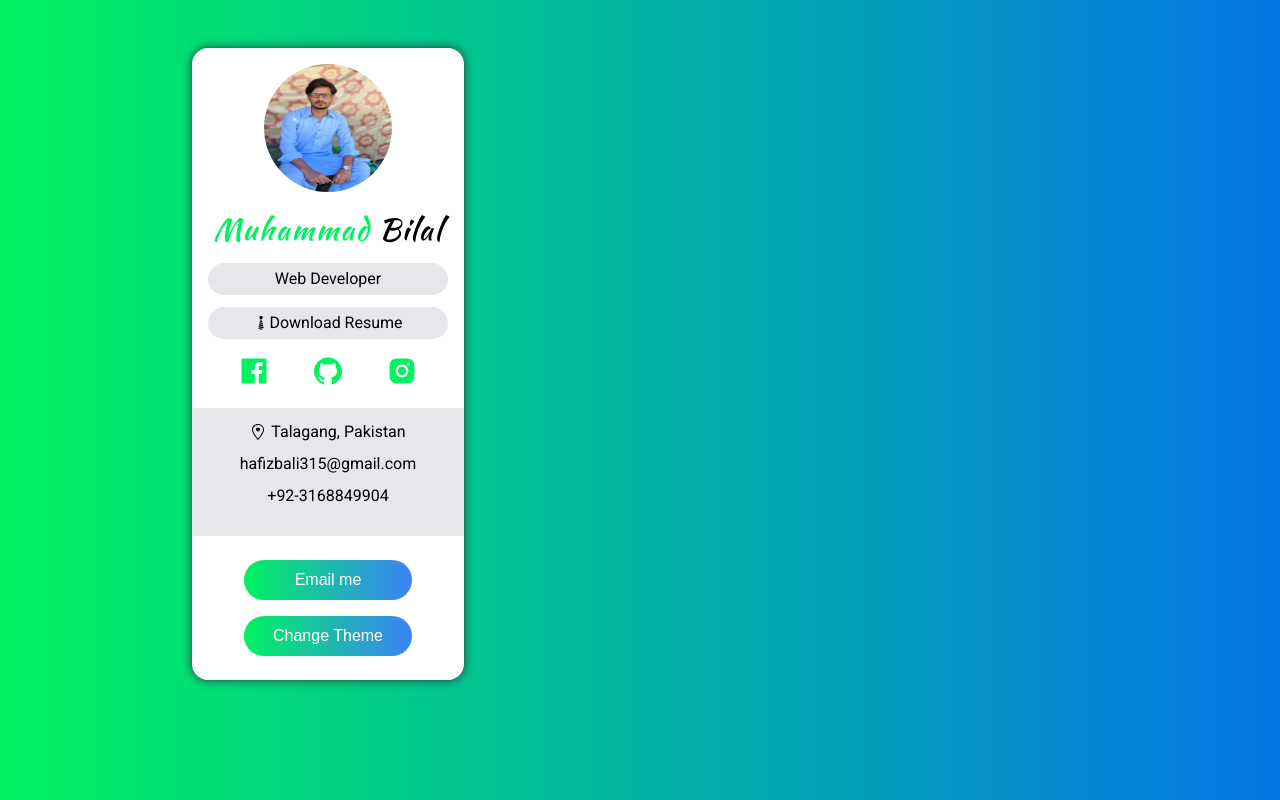
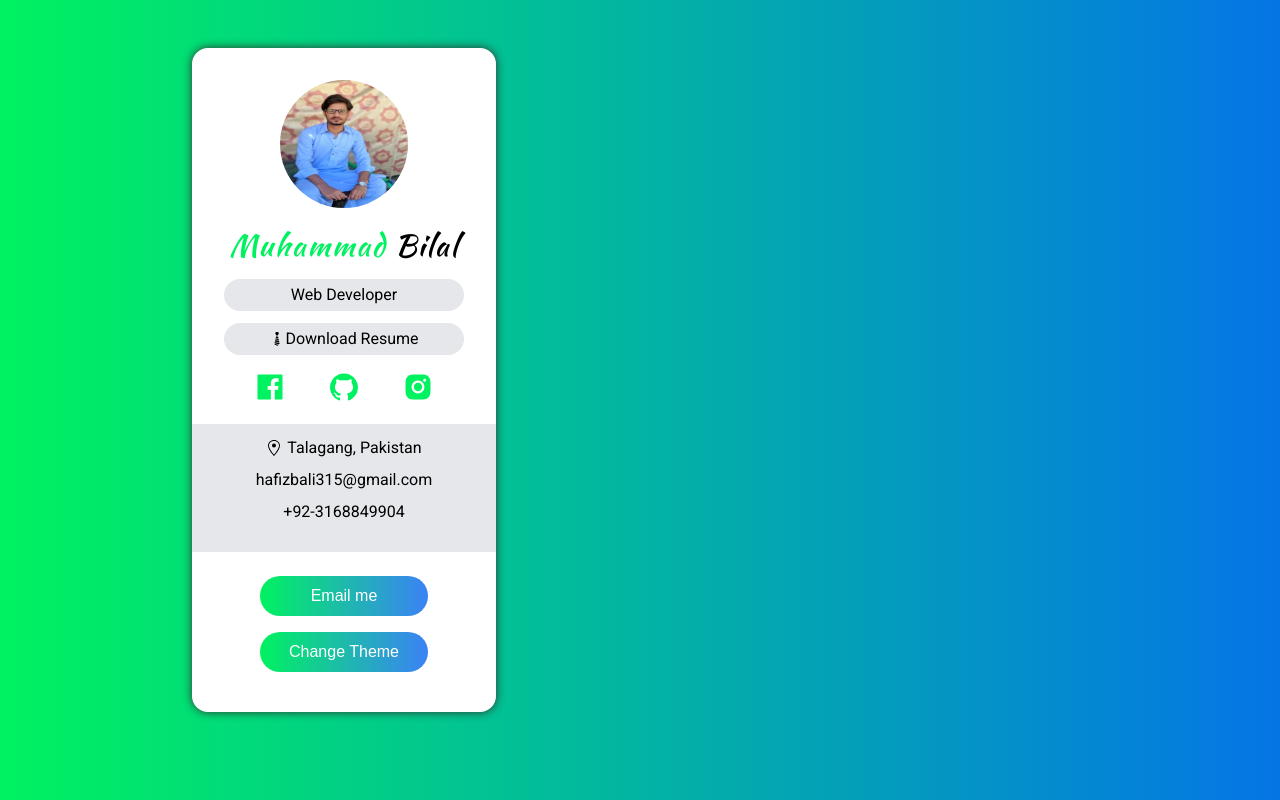
Before and after one commit to Hafizbali315/developers-portfolio-react, a React (Create React App) app: page / in a window 1280 px wide. Built offline with nearby package versions, Linux system fonts and the light colour scheme.

Commit message:
Sidebar Update 1

```diff
--- a/src/conponents/Sidebar.js
+++ b/src/conponents/Sidebar.js
@@ -34,7 +34,7 @@ const Sidebar = () => {
 				</a>
 			</div>
 
-			<div className="sidebar__contacts" style={{ marginLeft: '-1rem', marginRight: '-1rem' }}>
+			<div className="sidebar__contacts" style={{ marginLeft: '-2rem', marginRight: '-2rem' }}>
 				<div className="contact__address">
 					<GoLocation className="" style={{ marginRight: '5px' }} /> <span>Talagang, Pakistan</span>
 				</div>
--- a/src/styles/app.css
+++ b/src/styles/app.css
@@ -1,15 +1,15 @@
 .app {
 	display: grid;
-	grid-template-columns: repeat(12, minmax(0, 1fr));
-	gap: 1.5rem;
+	/* grid-template-columns: repeat(12, minmax(0, 1fr)); */
+	/* gap: 1.5rem; */
 	padding: 3rem 12rem;
 }
 
 .app__sidebar {
 	width: 240px;
 	/* height: 100%; */
-	grid-column: 12;
-	padding: 1rem;
+	/* grid-column: 12; */
+	padding: 2rem;
 	padding-bottom: -1rem;
 	line-height: 2rem;
 	font-size: 1rem;
@@ -21,8 +21,8 @@
 	box-shadow: var(--tw-ring-offset-shadow, 0 0 #0000), var(--tw-ring-shadow, 0 0 #0000), var(--tw-shadow);
 }
 
-@media (min-width: 1024px) {
+/* @media (min-width: 1024px) {
 	.app__sidebar {
 		grid-column: span 3 / span 3;
 	}
-}
+} */
```
